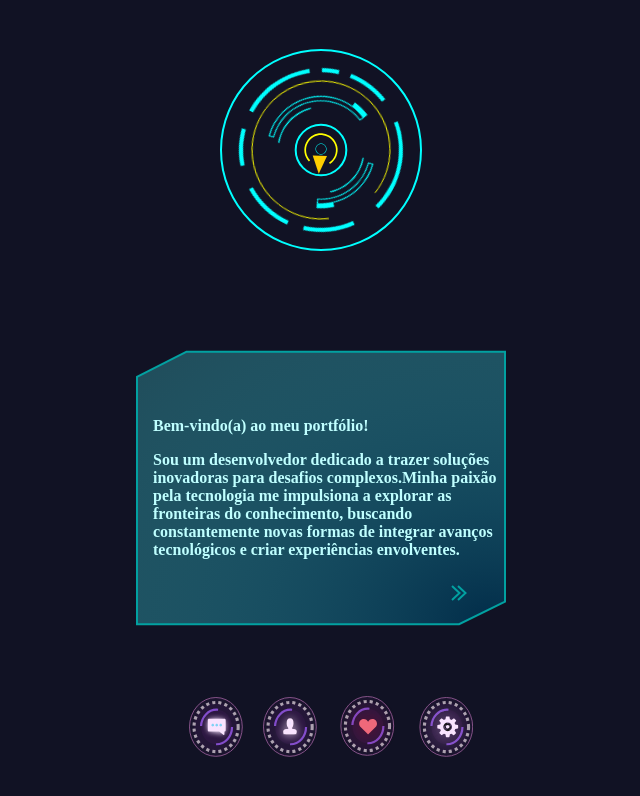
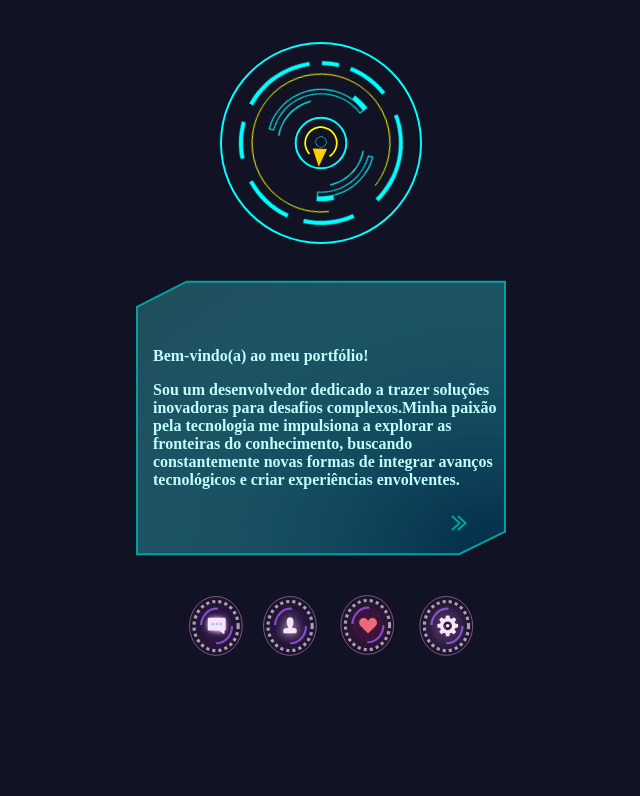
Before and after one commit to Tomestre/Portifolio-v2.0, a plain HTML site: page index.html in a window 1280 px wide. Shown: the whole page, without its empty margins (319-959 px from the left). Drawn offline with Linux system fonts and the light colour scheme; no server answers.

Commit message:
style: correction height

```diff
--- a/app.js
+++ b/app.js
@@ -231,7 +231,7 @@ function  criarSVGsComTextoDinamico(objetos) {
     text.setAttribute("x", "50%");
     text.setAttribute("y", "70%");
     text.setAttribute("text-anchor", "middle");
-    text.setAttribute("font-size", "20px");
+    text.setAttribute("font-size", "12px");
     text.setAttribute("fill", "#BFFFFF");
     text.setAttribute("id", "meuTexto");
     text.textContent = objeto.name;
--- a/style.css
+++ b/style.css
@@ -9,9 +9,14 @@ html, body{
     width: 100%;
     min-width: 390px;
 }
+body{
+  min-height: 299px;
+}
 .box-center{
   align-self: center;
   justify-self: center;
+  position: absolute;
+  top: -7px;
 }
 
 .svg-frame {
@@ -101,7 +106,7 @@ html, body{
   margin-top: -50px;
   display: flex;
   position: absolute;
-  top: 50%;
+  top: 330px;
   justify-self: center;
   padding-top: 0;
 }
@@ -168,11 +173,10 @@ html, body{
   display: block !important;
 }
 .box-menu{
-
   position: absolute;
   display: flex;
   align-items: center;
-  top: 87%;
+  top: 595px;
   justify-self: center;
 }
 
```
